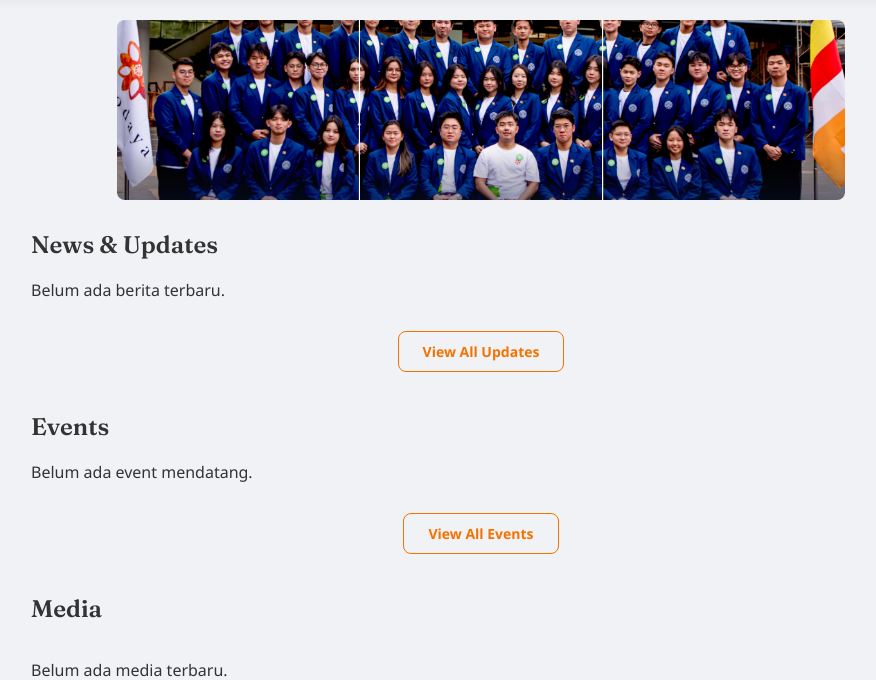
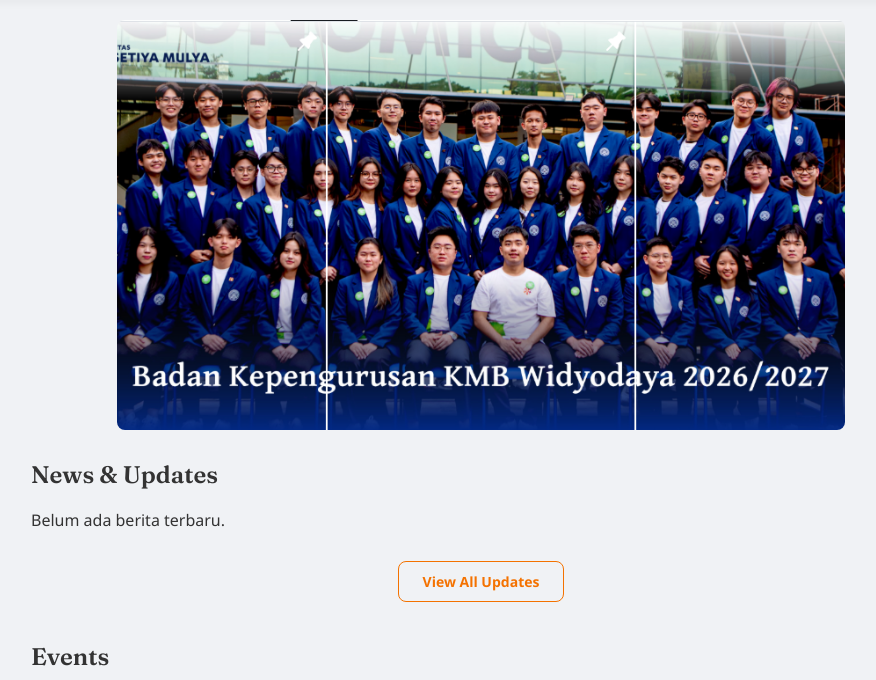
Before and after one commit to kmbwidyodaya/website, a Django app: page / in a window 1280 px wide. Shown: the part 61-741 px from the top of the page, without its empty margins (159-1035 px from the left). Run offline with Django 5.2, Linux system fonts and the light colour scheme; data that the repository does not hold is empty; some web fonts are replaced.

Commit message:
penyesuaian ukuran banner

```diff
--- a/static/css/style.css
+++ b/static/css/style.css
@@ -127,7 +127,8 @@
     align-items: center;
     max-width: 728px;
     width: 100%;
-    height: 180px;
+    height: auto;
+    aspect-ratio: 16 / 9;
     margin: 10px auto 30px auto; /* Margin top diubah dari 20px ke 10px */
     border-radius: 8px;
     overflow: hidden;
```
